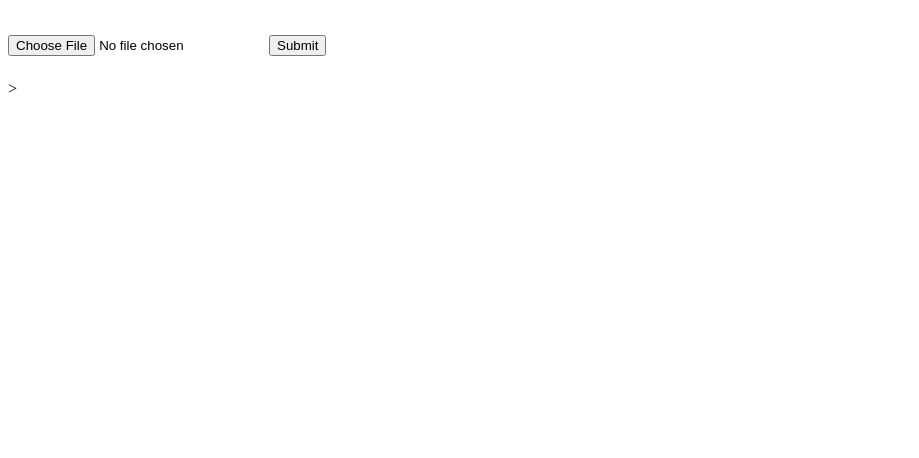
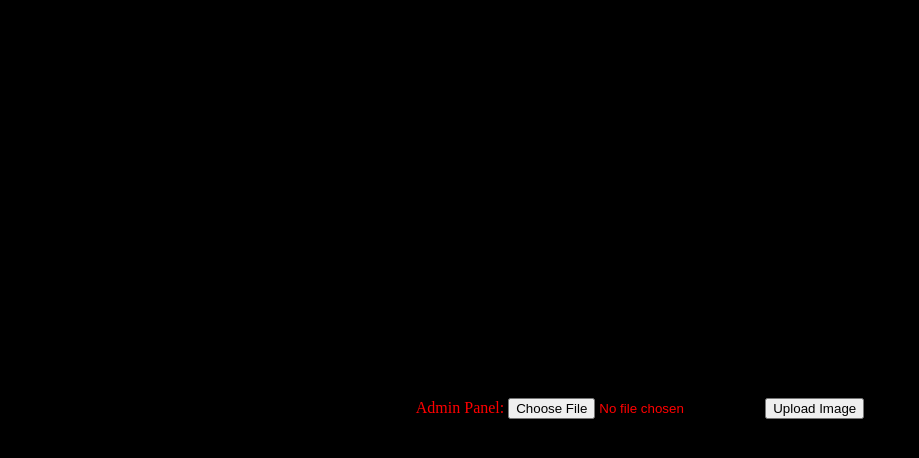
Before and after one commit to MWildFire/PROM, a plain HTML site: page templates/upload.html in a window 1280 px wide. Shown: the whole page, without its empty margins (0-919 px from the left). Drawn offline with Linux system fonts and the light colour scheme.

Commit message:
File Upload 2

```diff
--- /dev/null
+++ b/templates/styles.css
@@ -0,0 +1,33 @@
+.placeholder {
+    background-color: red;
+    box-shadow: 0 5px 0 darkred;
+    color: white;
+    padding: 1em 1.5em;
+    position: relative;
+    text-decoration: none;
+    text-transform: uppercase;
+  }
+
+  a:hover {
+    background-color: #ce0606;
+    cursor: pointer;
+  }
+
+  a:active {
+    box-shadow: none;
+    top: 5px;
+  }
+
+  /* Non-Demo Styles */
+  body {
+    display: flex;
+    justify-content: center;
+    align-items: center;
+    height: 100vh;
+  }
+
+  .random {
+    background-color: black;
+    color:red;
+    text-align:center;
+  }
--- a/templates/upload.html
+++ b/templates/upload.html
@@ -2,15 +2,18 @@
 <html lang="en">
 <head>
     <meta charset="UTF-8">
+    <meta http-equiv="X-UA-Compatible" content="IE=edge">
+    <meta name="viewport" content="width=device-width, initial-scale=1.0">
     <title>Document</title>
 </head>
-<h1>
-    <form action="/action_page.php">
-        <input type="file" id="myFile" name="filename">
-        <input type="submit">
+<link rel="stylesheet" href="styles.css">
+<div class="random">
+<body style="background-color:black;text-align:center">
+    <form action="upload.php" method="post" enctype="multipart/form-data">
+        Admin Panel:
+        <input type="file" name="fileToUpload" id="fileToUpload">
+        <input type="submit" value="Upload Image" name="submit">
       </form>
-      </h1>>
-<body>
-
+    </div>
 </body>
 </html>
```
